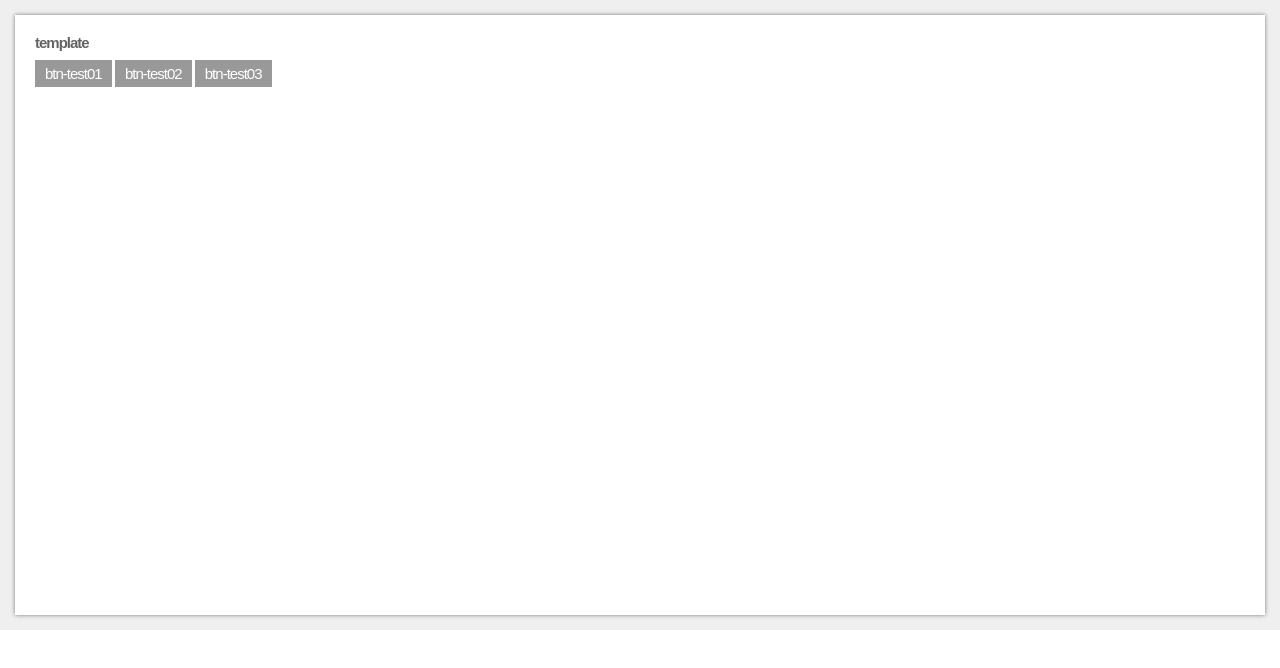
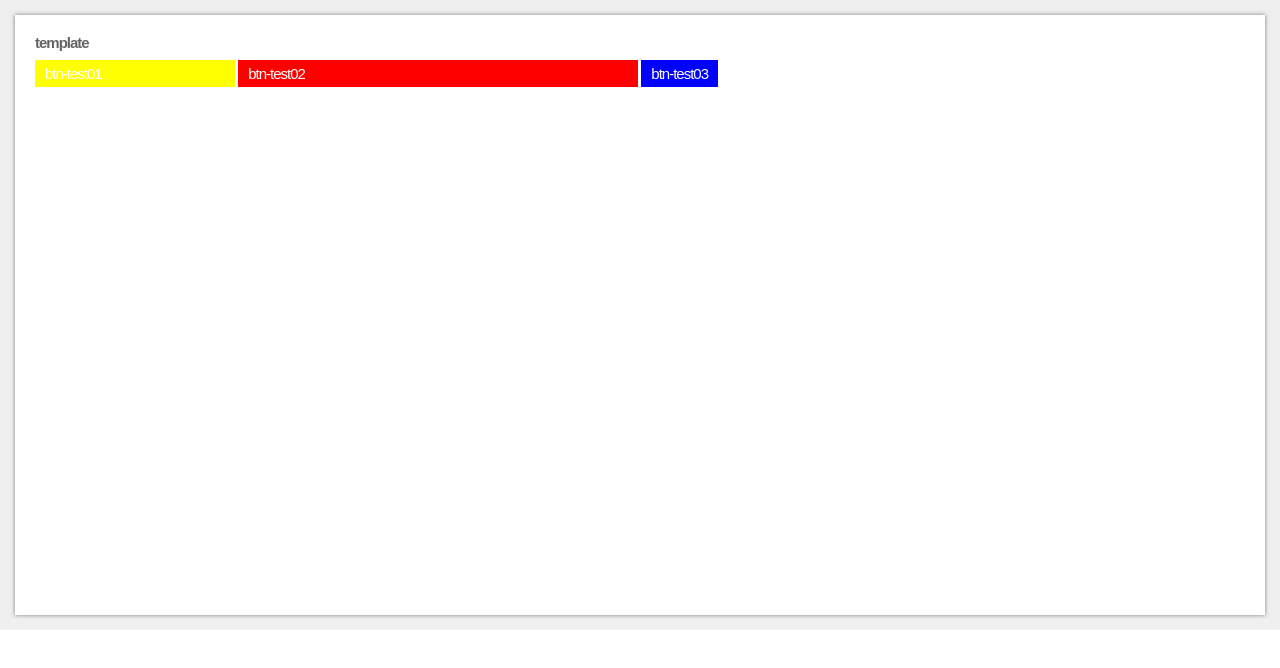
Before and after one commit to gutmate/javascript, a plain HTML site: page post/2017-03-25-jquery-fn.html in a window 1280 px wide. Drawn offline with Linux system fonts and the light colour scheme.

Commit message:
options, el 매개변수 연결

```diff
--- a/post/2017-03-25-jquery-fn.html
+++ b/post/2017-03-25-jquery-fn.html
@@ -12,9 +12,6 @@
         h1 {
             margin-bottom: 10px;
         }
-        .test {
-
-        }
         .btn-test {
             padding: 5px 10px;
             background-color: #999;
@@ -23,14 +20,16 @@
     </style>
     <script>
         $(document).ready(function(){
-            $('.btn-test01').on('click', function() {
-                $('.btn-test01').testPlugin();
+            $('.btn-test01').testPlugin({
+                width: '200px',
+                bg: 'yellow'
             });
-            $('.btn-test02').on('click', function() {
-                $('.btn-test02').testPlugin();
+            $('.btn-test02').testPlugin({
+                width: '400px',
+                bg: 'red'
             });
-            $('.btn-test03').on('click', function() {
-                $('.btn-test03').testPlugin();
+            $('.btn-test03').testPlugin({
+                bg: 'blue'
             });
         });
     </script>
@@ -60,7 +59,6 @@
 
             var ConstructorFn = function(el, options) {
                 this.init(el, options);
-                console.log(el)
             };
 
             ConstructorFn.fn = ConstructorFn.prototype = {
@@ -69,13 +67,18 @@
                     options = $.extend({}, $.fn[plugin_name].defaults, options);
 
                     // 이벤트 메소드 실행
-                    this.events();
+                    this.events(el, options);
                 },
-                events: function() {
+                events: function(el, options) {
+
+                    // 플러그인 코드
+                    $(el).css({
+                        'width': options.width,
+                        'background-color': options.bg
+                    });
 
                 }
             };
-
 
             if ( !$.fn[plugin_name] ) {
                 // options - 사용자 정의 옵션 설정
@@ -92,7 +95,8 @@
 
                 // 플러그인 초기 옵션 설정
                 $.fn[plugin_name].defaults = {
-
+                    width: 'auto',
+                    bg: 'black'
                 };
             }
 
```
